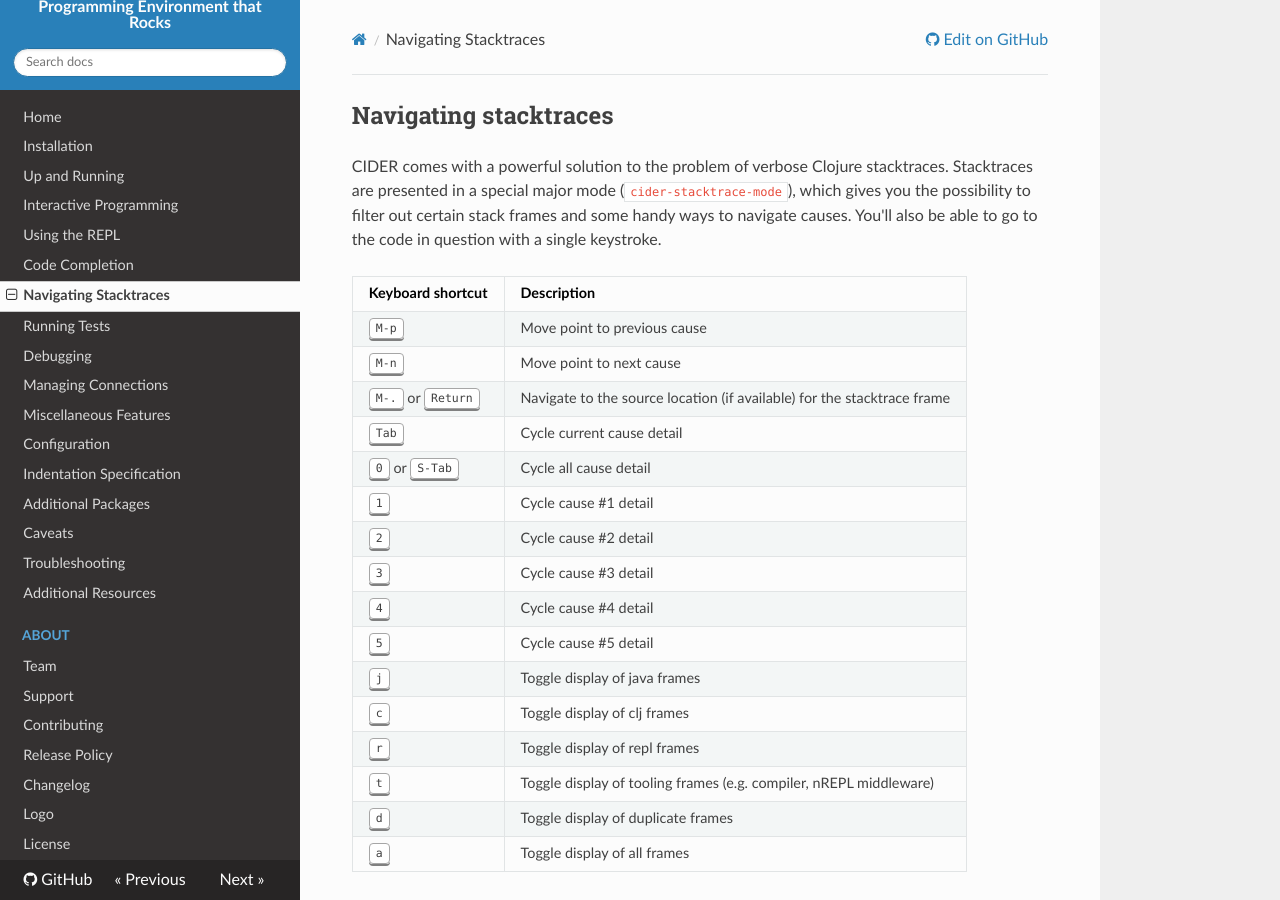
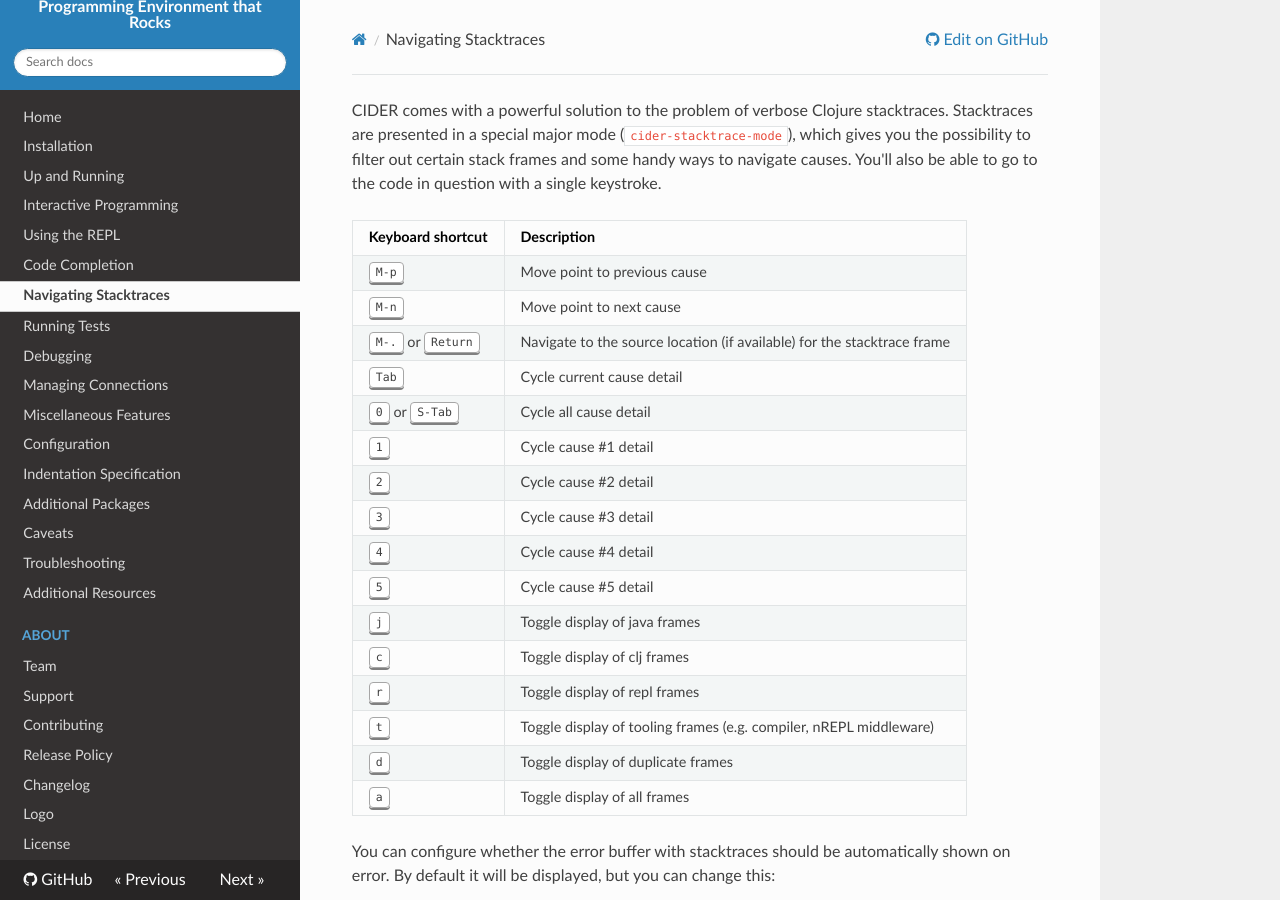
Before and after one commit to clojure-emacs/cider, an MkDocs documentation site: the page built from doc/navigating_stacktraces.md, in a window 1280 px wide and 900 px high. Built offline with MkDocs 1.6.1, drawn with Linux system fonts in a browser that asks for light colours; nearby versions of some CDN libraries; old or Windows-style settings are respelled for this version of MkDocs.

Commit message:
Remove a redundant heading

```diff
--- a/doc/navigating_stacktraces.md
+++ b/doc/navigating_stacktraces.md
@@ -1,5 +1,3 @@
-## Navigating stacktraces
-
 CIDER comes with a powerful solution to the problem of verbose Clojure
 stacktraces.  Stacktraces are presented in a special major mode
 (`cider-stacktrace-mode`), which gives you the possibility to filter out certain
```
